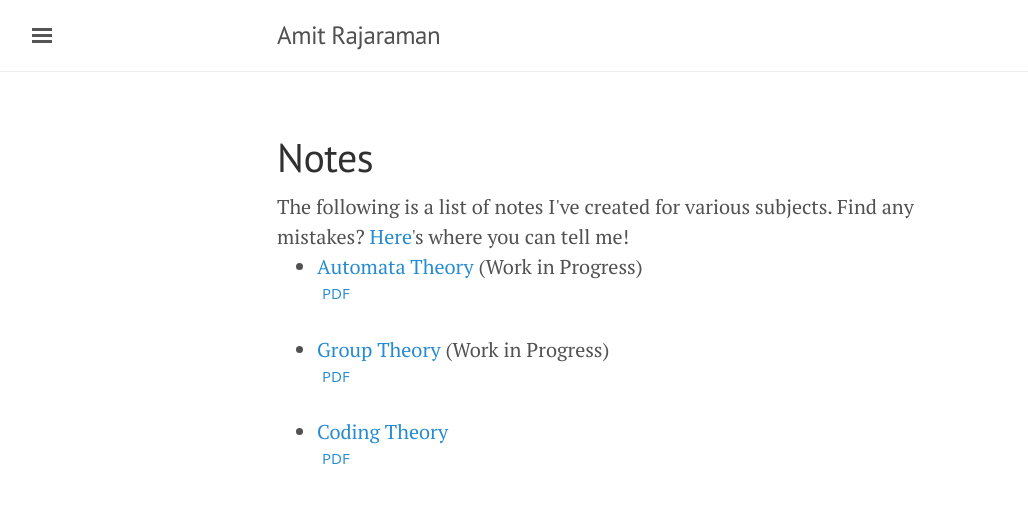
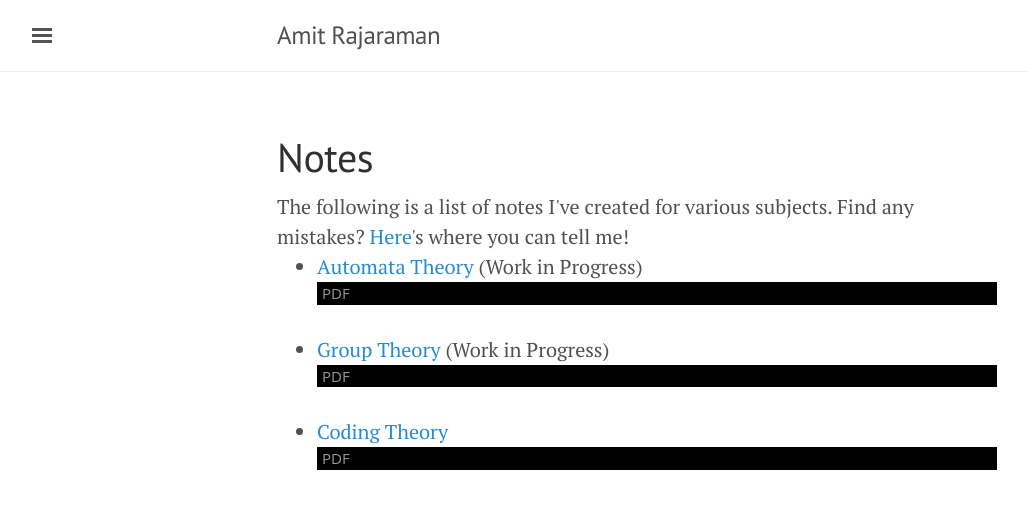
Before and after one commit to amitrajaraman/amitrajaraman.github.io, a Jekyll site: the page built from _notes/index.html, in a window 1280 px wide. Shown: the top 509 px of the page, without its empty margins (3-1031 px from the left). Built offline with Jekyll 4.4.1, drawn with Linux system fonts in a browser that asks for light colours.

Commit message:
Update poole.css

```diff
--- a/public/css/poole.css
+++ b/public/css/poole.css
@@ -433,15 +433,17 @@ a.pagination-item:hover {
 
 .blog-tags {
   font-family: 'Open Sans', 'Helvetica Neue', Helvetica, Arial, sans-serif;
-  color: #000;
+  color: #999;
   font-size: 15px;
   margin-bottom: 30px;
+  background-color: #000;
 }
 
 .blog-tags a {
-  color: {{ site.link-col }};
+  color: #999;
   text-decoration: none;
   padding: 0px 5px;
+  background-color: #000;
 }
 
 .blog-tags a:hover {
```
